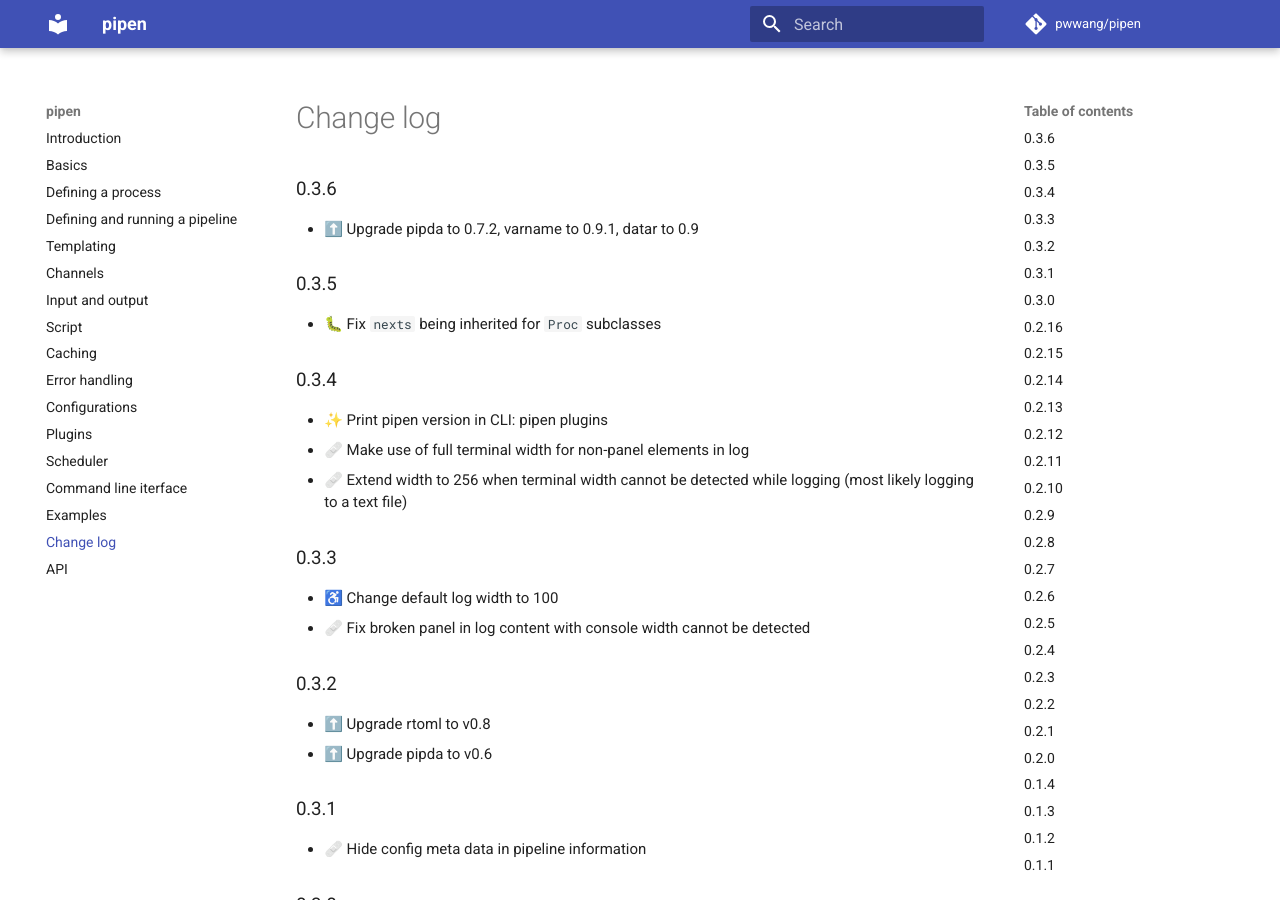
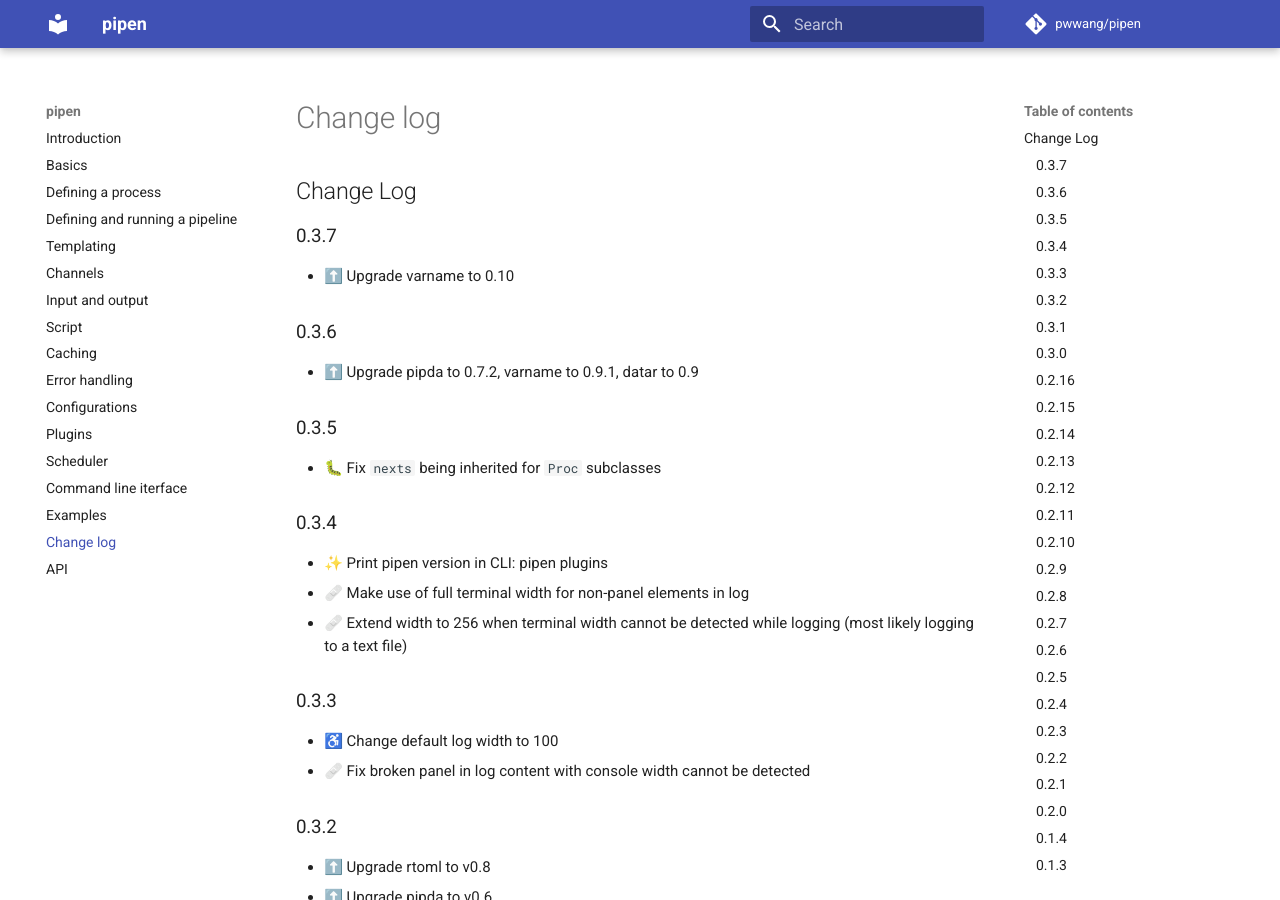
Before and after one commit to pwwang/pipen, an MkDocs documentation site: the page built from docs/CHANGELOG.md, in a window 1280 px wide and 900 px high. Built offline with MkDocs 1.6.1 and Material for MkDocs 9.7.7, drawn with Linux system fonts in a browser that asks for light colours; comment, search, counter and statistics services are not loaded.

Commit message:
🔖 0.3.7

```diff
--- a/docs/CHANGELOG.md
+++ b/docs/CHANGELOG.md
@@ -1,3 +1,9 @@
+# Change Log
+
+## 0.3.7
+
+- ⬆️ Upgrade varname to 0.10
+
 ## 0.3.6
 
 - ⬆️ Upgrade pipda to 0.7.2, varname to 0.9.1, datar to 0.9
--- a/pipen/version.py
+++ b/pipen/version.py
@@ -1,3 +1,3 @@
 """Provide version of pipen"""
 
-__version__ = "0.3.6"
+__version__ = "0.3.7"
--- a/pyproject.toml
+++ b/pyproject.toml
@@ -4,7 +4,7 @@ build-backend = "poetry.masonry.api"
 
 [tool.poetry]
 name = "pipen"
-version = "0.3.6"
+version = "0.3.7"
 description = "A pipeline framework for python"
 authors = [ "pwwang <pwwang@pwwang.com>",]
 license = "MIT"
```
